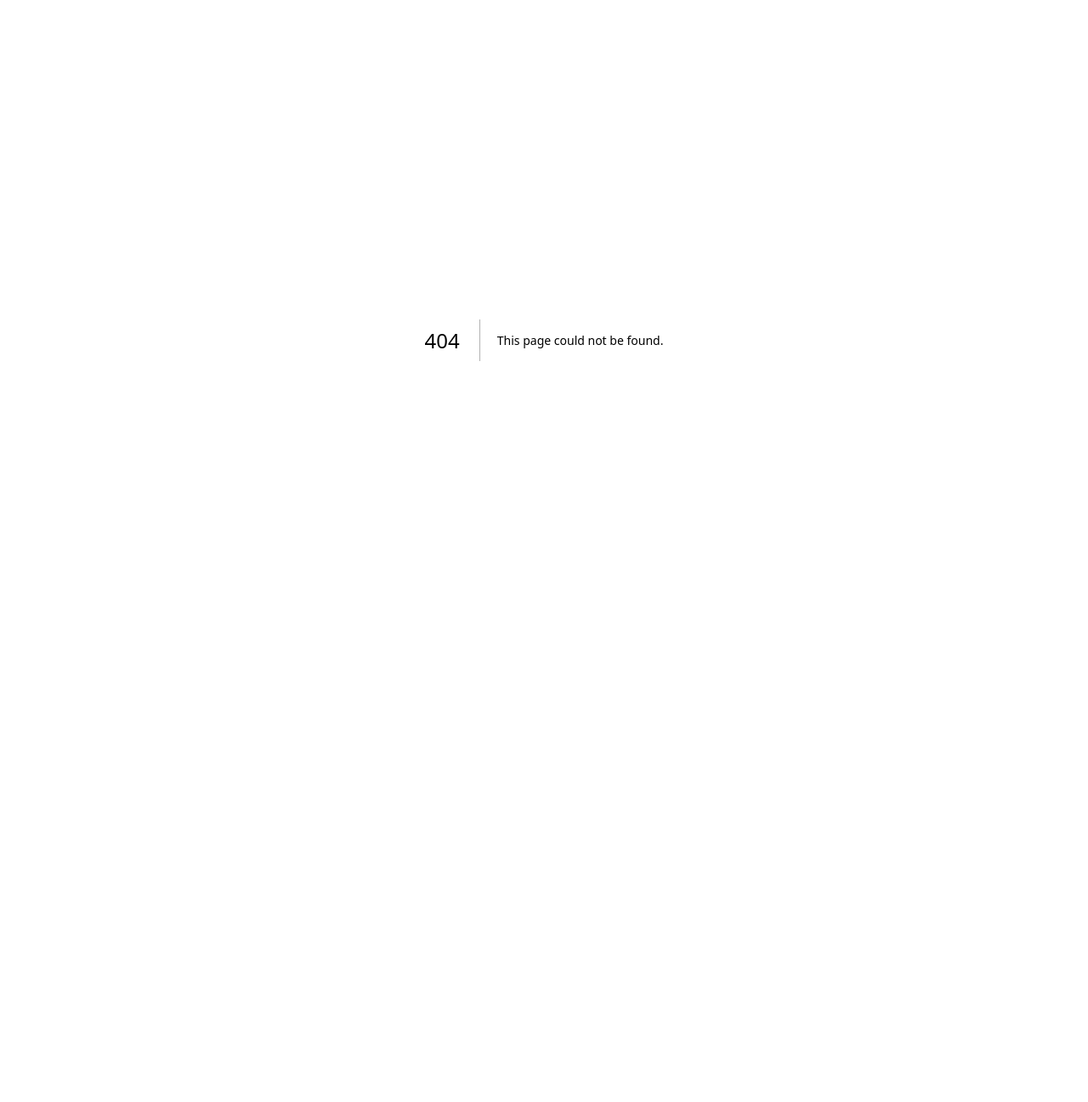
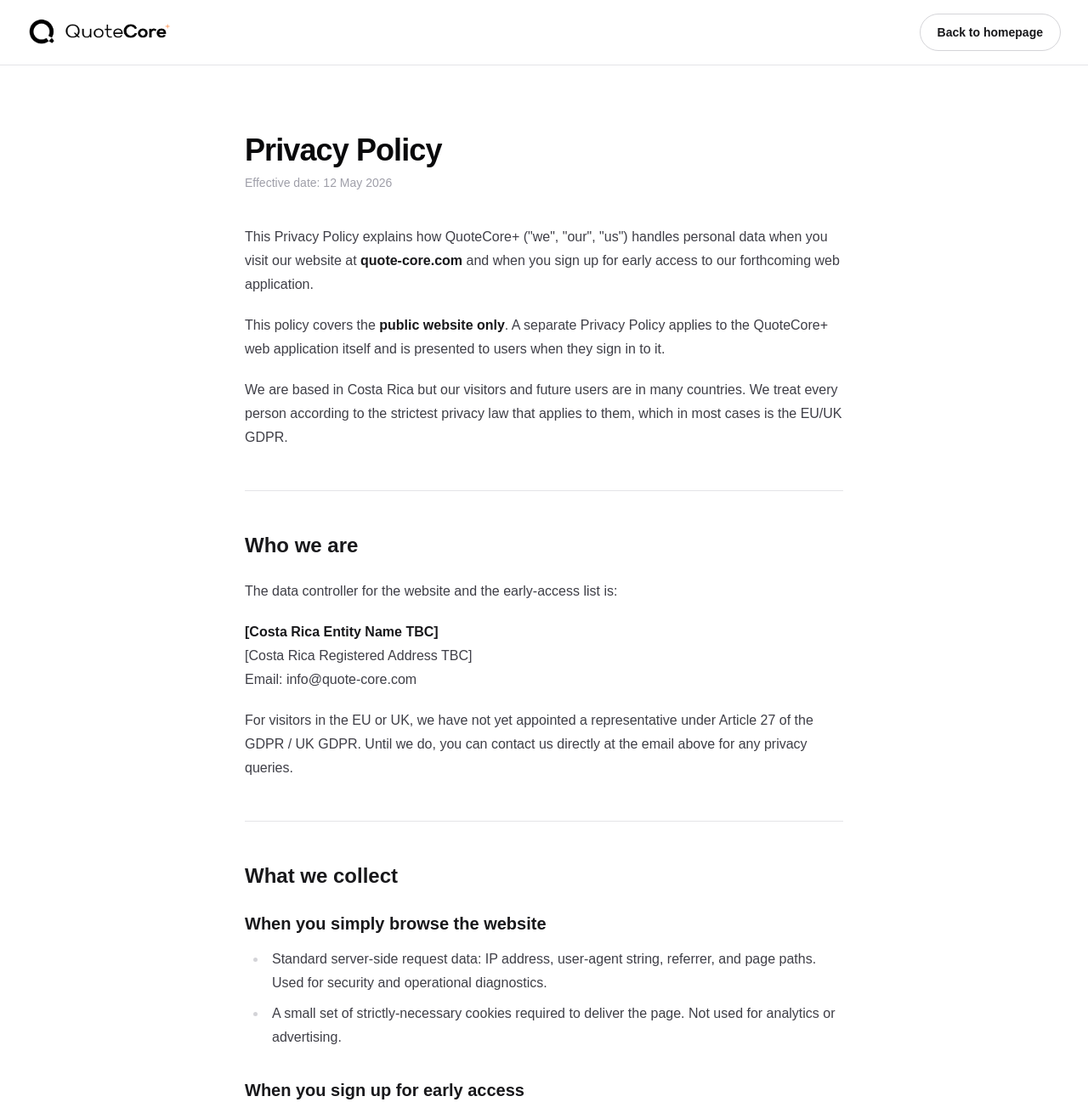
Before and after one commit to barrytheai/quotecore, a Next.js app: page /privacy in a window 1280 px wide. Before the commit this address had no page. Shown: the top 1297 px of the page at 85% size. Before the commit the page ends 800 px from the top, so only its background shows below. Built offline with nearby package versions, Linux system fonts and the light colour scheme.

Commit message:
feat: privacy policy page at /privacy, footer link added

```diff
--- a/app/page.tsx
+++ b/app/page.tsx
@@ -593,6 +593,8 @@ export default function HomePage() {
             <a href="/blog" className="hover:text-zinc-800">Blog</a>
             {" · "}
             <a href="/free-trial" className="hover:text-zinc-800">Free Trial</a>
+            {" · "}
+            <a href="/privacy" className="hover:text-zinc-800">Privacy Policy</a>
           </p>
           <p className="mt-3">© 2026 <span className="brand-wordmark">QuoteCore<span className="brand-plus">+</span></span></p>
           <p className="mt-1">Built by T3Labs</p>
--- /dev/null
+++ b/app/privacy/page.tsx
@@ -0,0 +1,150 @@
+import type { Metadata } from "next";
+
+export const metadata: Metadata = {
+  title: "Privacy Policy | QuoteCore+",
+  description: "How QuoteCore+ handles your personal data when you visit quote-core.com and sign up for early access.",
+};
+
+export default function PrivacyPage() {
+  return (
+    <main className="min-h-screen bg-white text-zinc-950">
+      <header className="sticky top-0 z-50 border-b border-zinc-200 bg-white">
+        <div className="mx-auto flex max-w-7xl items-center justify-between px-6 py-4 lg:px-8">
+          <a href="/" className="flex items-center gap-3">
+            <img src="/MainQCP.png" alt="QuoteCore+" className="h-10 w-auto" />
+          </a>
+          <a href="/" className="inline-flex h-11 items-center justify-center rounded-full border border-zinc-300 bg-white px-5 py-2.5 text-sm font-semibold text-zinc-900 transition-colors hover:bg-zinc-50">
+            Back to homepage
+          </a>
+        </div>
+      </header>
+
+      <div className="mx-auto max-w-3xl px-6 py-20 lg:px-8">
+        <h1 className="text-4xl font-semibold tracking-tight">Privacy Policy</h1>
+        <p className="mt-2 text-sm text-zinc-400">Effective date: 12 May 2026</p>
+
+        <div className="prose prose-zinc mt-10 max-w-none">
+          <p>This Privacy Policy explains how QuoteCore+ ("we", "our", "us") handles personal data when you visit our website at <strong>quote-core.com</strong> and when you sign up for early access to our forthcoming web application.</p>
+          <p>This policy covers the <strong>public website only</strong>. A separate Privacy Policy applies to the QuoteCore+ web application itself and is presented to users when they sign in to it.</p>
+          <p>We are based in Costa Rica but our visitors and future users are in many countries. We treat every person according to the strictest privacy law that applies to them, which in most cases is the EU/UK GDPR.</p>
+
+          <hr />
+
+          <h2>Who we are</h2>
+          <p>The data controller for the website and the early-access list is:</p>
+          <p><strong>[Costa Rica Entity Name TBC]</strong><br />[Costa Rica Registered Address TBC]<br />Email: info@quote-core.com</p>
+          <p>For visitors in the EU or UK, we have not yet appointed a representative under Article 27 of the GDPR / UK GDPR. Until we do, you can contact us directly at the email above for any privacy queries.</p>
+
+          <hr />
+
+          <h2>What we collect</h2>
+          <h3>When you simply browse the website</h3>
+          <ul>
+            <li>Standard server-side request data: IP address, user-agent string, referrer, and page paths. Used for security and operational diagnostics.</li>
+            <li>A small set of strictly-necessary cookies required to deliver the page. Not used for analytics or advertising.</li>
+          </ul>
+
+          <h3>When you sign up for early access</h3>
+          <ul>
+            <li>The email address you submit through the early-access form.</li>
+            <li>The timestamp of the submission and the IP address it came from (for anti-abuse purposes).</li>
+          </ul>
+
+          <h3>What we do NOT collect</h3>
+          <ul>
+            <li>No advertising cookies, no retargeting pixels, no social media tracking pixels.</li>
+            <li>We do not buy or sell personal data, ever.</li>
+          </ul>
+
+          <hr />
+
+          <h2>Why we use it</h2>
+          <ul>
+            <li>To run the website — serve pages, prevent abuse, keep the site available.</li>
+            <li>To contact you about early access — let you know when QuoteCore+ opens up.</li>
+            <li>To send transactional product updates related to early access.</li>
+            <li>To comply with the law.</li>
+          </ul>
+
+          <hr />
+
+          <h2>Lawful basis (GDPR)</h2>
+          <ul>
+            <li><strong>Consent</strong> (Art. 6(1)(a)) — for adding you to the early-access list. You can withdraw at any time.</li>
+            <li><strong>Legitimate interests</strong> (Art. 6(1)(f)) — to keep the website secure and working.</li>
+            <li><strong>Legal obligation</strong> (Art. 6(1)(c)) — to retain records required by law.</li>
+          </ul>
+
+          <hr />
+
+          <h2>Who we share with</h2>
+          <ul>
+            <li><strong>Supabase</strong> — database and storage for the early-access list. Hosted in the EU (Frankfurt).</li>
+            <li><strong>Vercel</strong> — web hosting. Global edge network; data may transit US infrastructure.</li>
+            <li><strong>Resend</strong> — transactional email delivery. US-based.</li>
+          </ul>
+          <p>We do not sell your data and we do not share it with advertisers, analytics providers, or social platforms.</p>
+
+          <hr />
+
+          <h2>Where data is stored</h2>
+          <p>Your early-access record is stored in the EU (Supabase eu-central-1, Frankfurt). Email delivery transits the US via Resend. For transfers outside the EEA/UK, we rely on Standard Contractual Clauses (SCCs).</p>
+
+          <hr />
+
+          <h2>How long we keep it</h2>
+          <ul>
+            <li><strong>Early-access email addresses</strong> — kept until QuoteCore+ launches and for a reasonable period thereafter, or until you ask us to delete it. If you do not claim a spot within 12 months of launch, we delete your entry.</li>
+            <li><strong>Server logs</strong> from Vercel/Supabase — per their own retention policies (typically 30 days).</li>
+            <li><strong>Email delivery logs</strong> at Resend — typically 30-90 days.</li>
+          </ul>
+
+          <hr />
+
+          <h2>Your rights</h2>
+          <p>Contact us at info@quote-core.com to exercise any of these rights — we will respond within one month.</p>
+          <ul>
+            <li><strong>Access</strong> — get a copy of the personal data we hold about you.</li>
+            <li><strong>Rectification</strong> — correct inaccurate data.</li>
+            <li><strong>Erasure</strong> — have your early-access entry deleted.</li>
+            <li><strong>Portability</strong> — receive your data in a machine-readable format.</li>
+            <li><strong>Restriction</strong> — pause our processing while a dispute is resolved.</li>
+            <li><strong>Objection</strong> — object to processing based on our legitimate interests.</li>
+            <li><strong>Withdraw consent</strong> — at any time, by emailing us or clicking unsubscribe.</li>
+          </ul>
+          <p>California residents have additional rights under CCPA/CPRA. Costa Rica residents have rights under Law 8968 (PRODHAB). These broadly mirror the GDPR rights above.</p>
+
+          <hr />
+
+          <h2>Cookies</h2>
+          <p>The website uses strictly-necessary cookies only: session/CSRF tokens required for the site to load and the early-access form to submit safely, and a cookie-notice dismissal value. We do not use analytics, advertising, or social media cookies.</p>
+
+          <hr />
+
+          <h2>Security</h2>
+          <p>We take reasonable technical and organisational measures including HTTPS everywhere, encrypted-at-rest storage, row-level security on the database, and rate-limiting on the early-access form. If we ever suffer a breach that affects your data, we will notify you and relevant regulators within statutory timeframes.</p>
+
+          <hr />
+
+          <h2>Children's data</h2>
+          <p>QuoteCore+ is a business tool for trades. We do not knowingly collect data from anyone under 16. If you believe a child has signed up, contact us and we will delete the entry.</p>
+
+          <hr />
+
+          <h2>Changes to this policy</h2>
+          <p>When we update this policy materially, we will update the effective date at the top and notify early-access subscribers by email if the change affects how we use their data.</p>
+
+          <hr />
+
+          <h2>The QuoteCore+ application</h2>
+          <p>When QuoteCore+ launches and you create an account, a separate Privacy Policy will apply to your use of the application. Until then, only this website policy applies.</p>
+
+          <hr />
+
+          <h2>Contact us</h2>
+          <p>Privacy queries, rights requests, or anything else:<br /><a href="mailto:info@quote-core.com">info@quote-core.com</a></p>
+        </div>
+      </div>
+    </main>
+  );
+}
```
